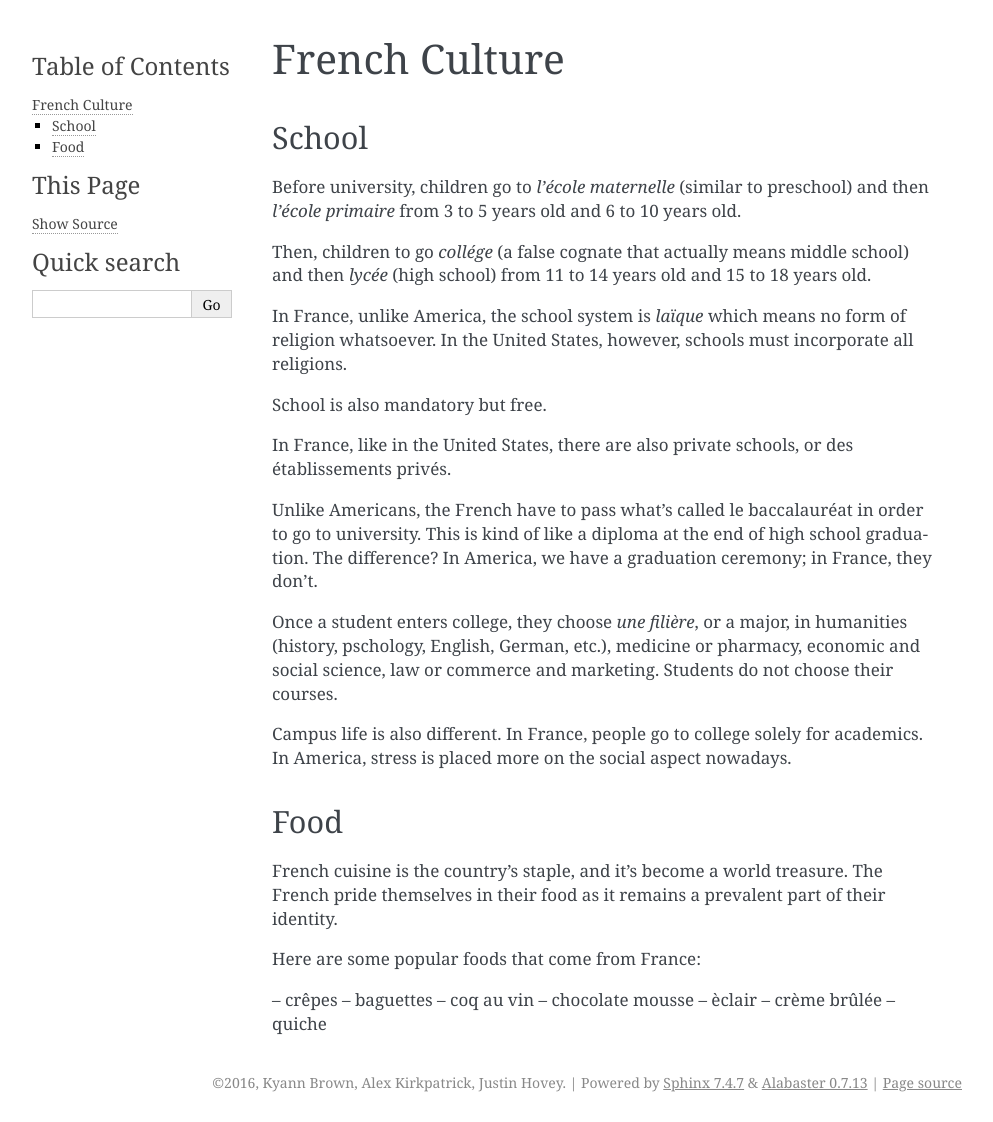
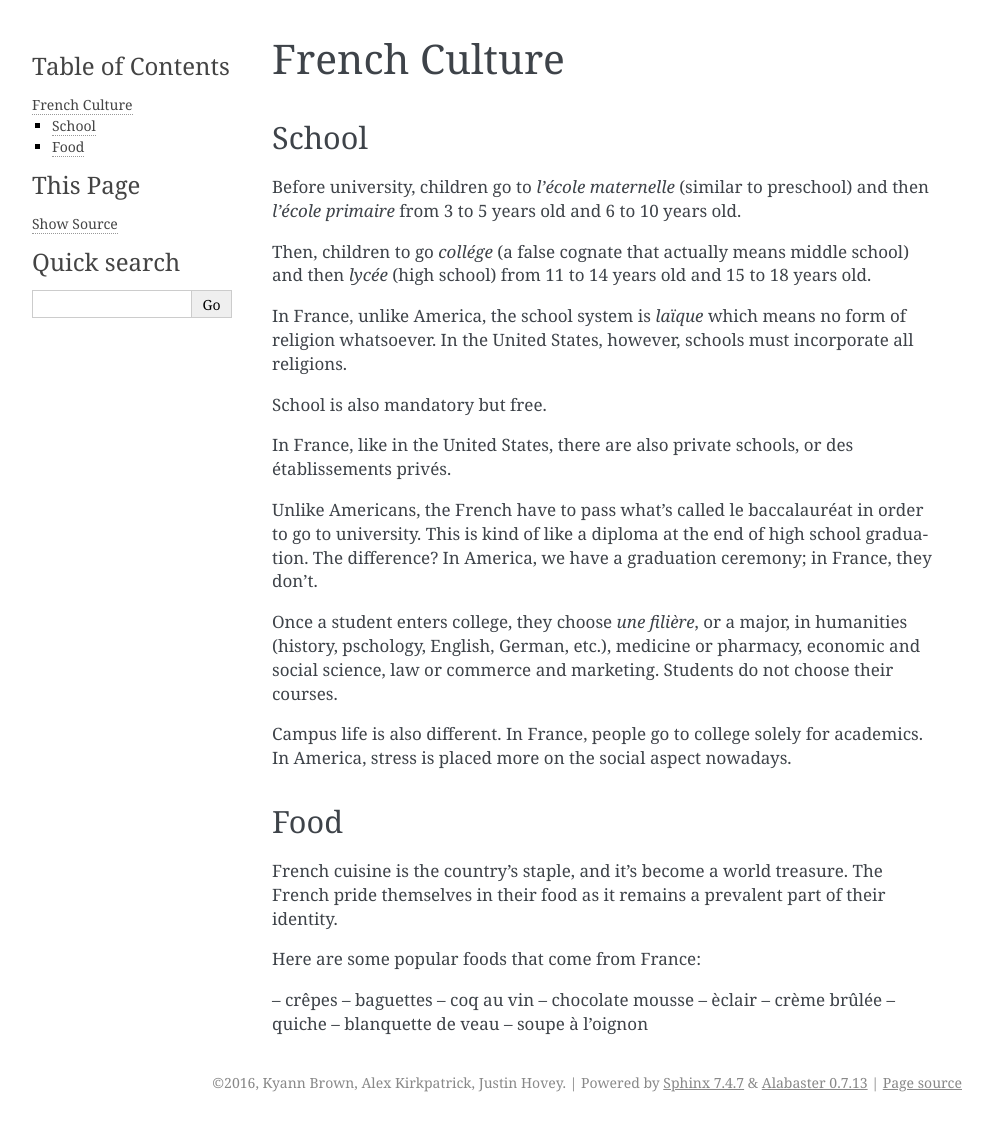
Before and after one commit to brownk96/french_101, a Sphinx documentation site: the page built from source/culture.rst, in a window 1280 px wide. Shown: the whole page, without its empty margins (148-1141 px from the left). Built offline with Sphinx 7.4.7, drawn with Linux system fonts in a browser that asks for light colours.

```diff
--- a/source/culture.rst
+++ b/source/culture.rst
@@ -45,3 +45,5 @@
 -- èclair
 -- crème brûlée
 -- quiche
+-- blanquette de veau
+-- soupe à l’oignon
```
Also changed, not shown: source/pont d'avignon (1).jpg (added), source/wine.jpg (added).
